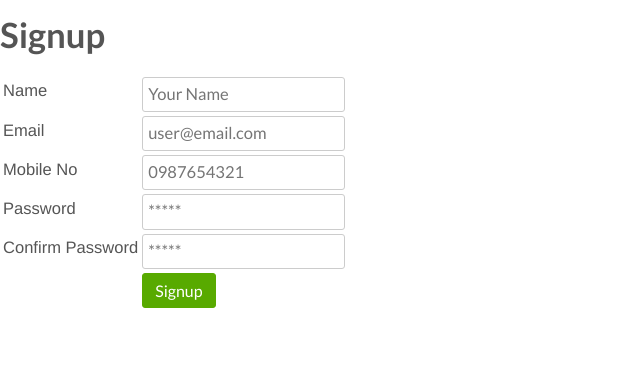
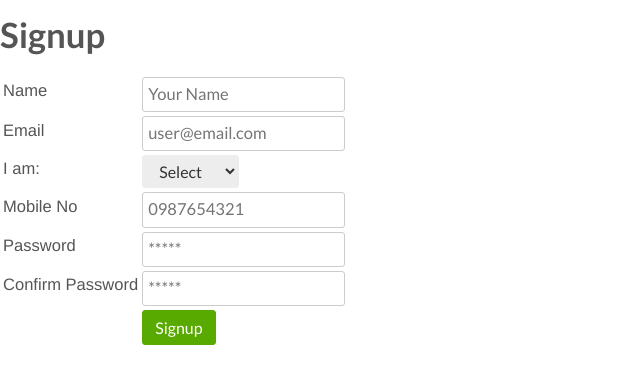
Before and after one commit to rajeshpatra/project, a PHP site: page /signup.php in a window 1280 px wide. Shown: the part 45-429 px from the top of the page, without its empty margins (0-640 px from the left). Run offline with PHP 8.4, Linux system fonts and the light colour scheme.

Commit message:
Added a new option about selecting Sex

```diff
--- a/signup.php
+++ b/signup.php
@@ -13,6 +13,7 @@ include "includes/navbar.php";
 	if(isset($_POST['signup'])){
 		$name = $_POST['name'];
 		$email = $_POST['email'];
+		$sex = $_POST['sex'];
 		$mobno = $_POST['mobno'];
 		$pass = $_POST['password'];
 		$pass1 = $_POST['confpassword'];
@@ -34,7 +35,7 @@ include "includes/navbar.php";
 			}else{
 				if($pass == $pass1){
 					$pass = md5($pass1);
-					$query = "INSERT INTO data(name, email, mobno, pass) VALUES ('{$name}', '{$email}', '{$mobno}', '{$pass}')";
+					$query = "INSERT INTO data(name, email, mobno, pass,sex) VALUES ('{$name}', '{$email}', '{$mobno}', '{$pass}', '{$sex}')";
 					$result_query = mysql_query($query);
 					if(!$result_query){
 						die ("data not inserted." . mysql_error());
@@ -77,6 +78,16 @@ include "includes/navbar.php";
 				<td><input name="email" type="text" placeholder="user@email.com"></td>
 			</tr>
 			<tr>
+				<td><label>I am:</label></td>
+				<td>
+					<select name="sex">
+						<option value="000" selected="selected">Select</option>
+						<option value="M">Male</option>
+						<option value="F">Female</option>
+					</select>
+				</td>
+			</tr>
+			<tr>
 				<td><label>Mobile No</label></td>
 				<td><input name="mobno" type="text" placeholder="0987654321"></td>
 			</tr>
```
